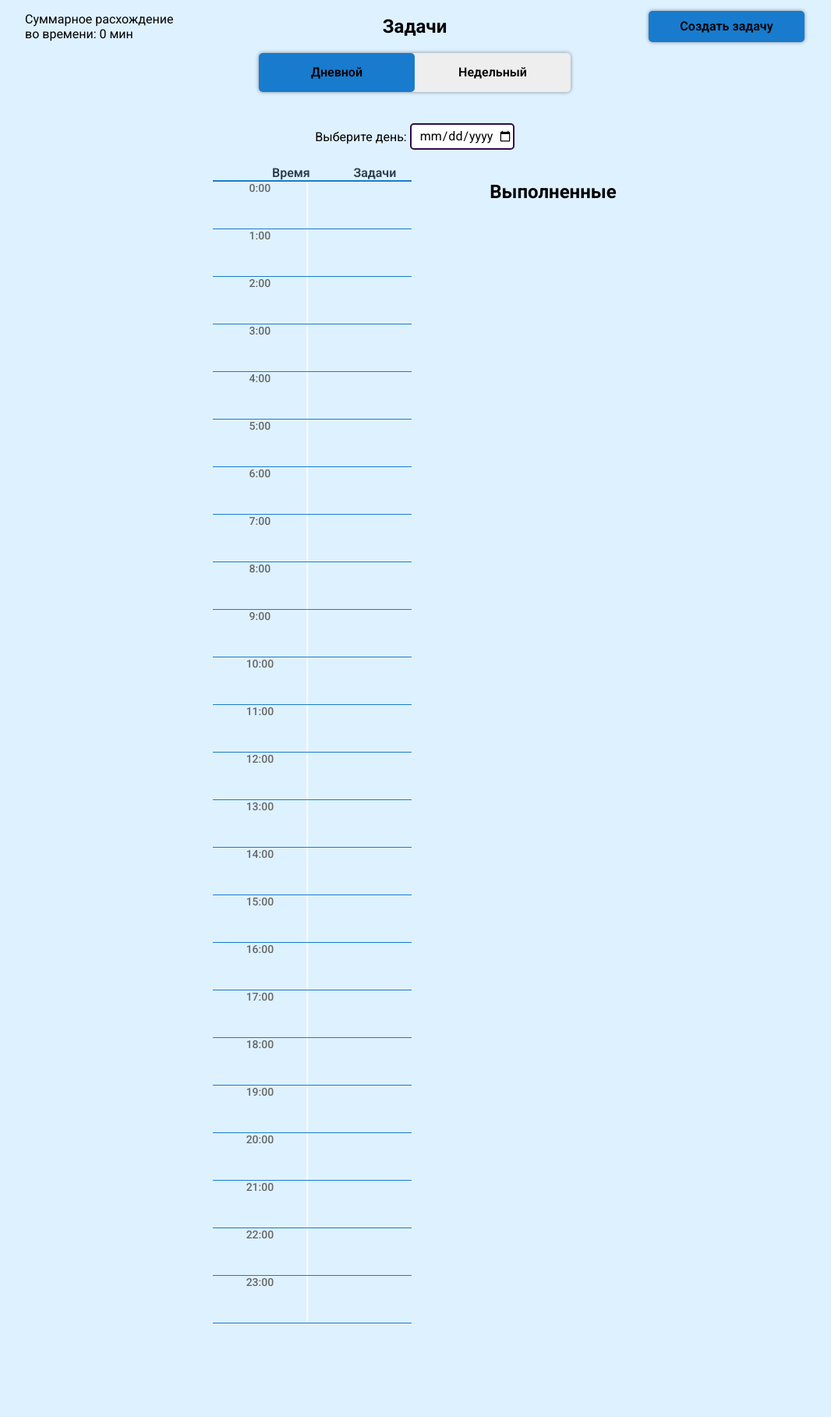
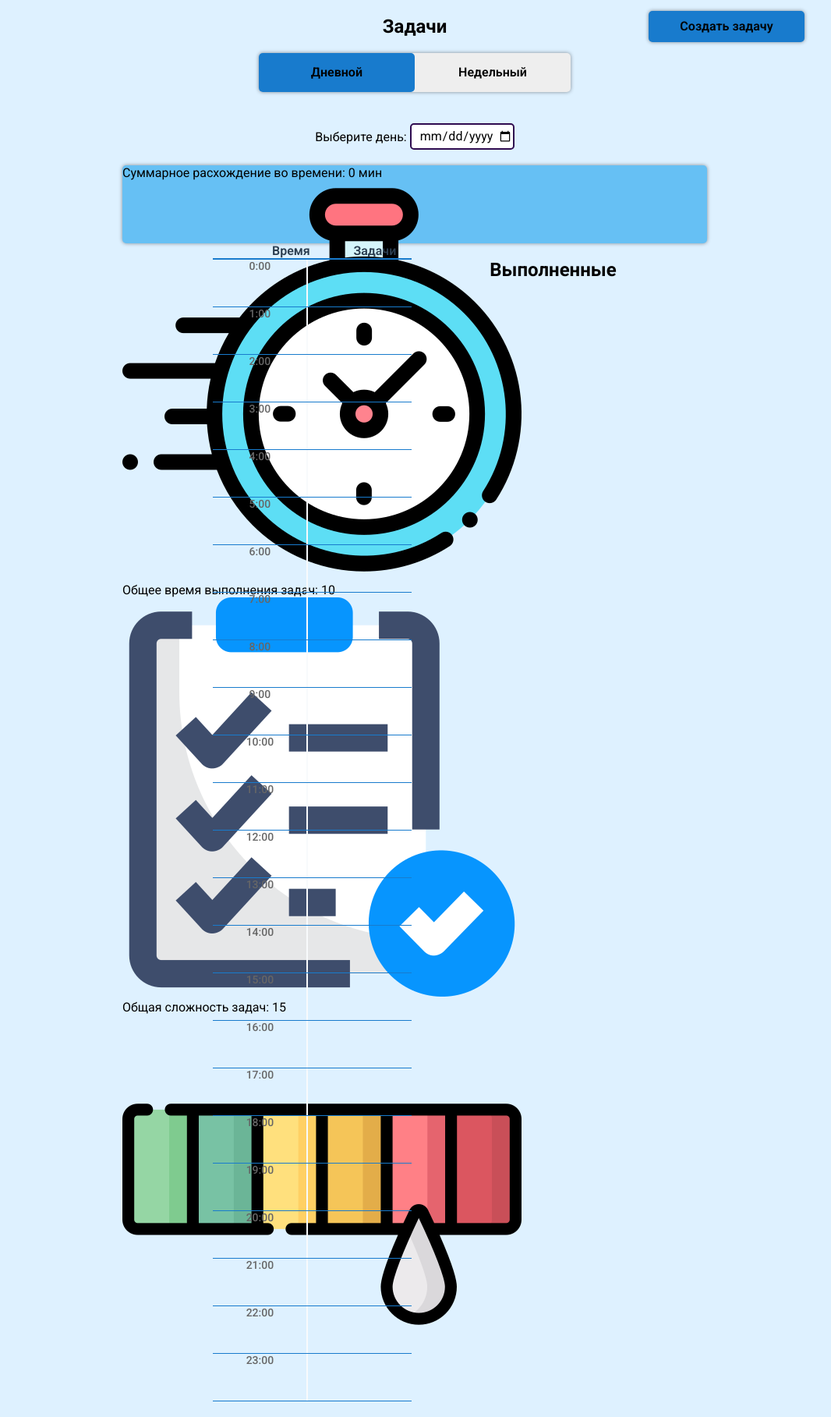
Before and after one commit to Naka4442/wonderful-planner, a Flask app: page / in a window 1280 px wide. Shown: the part 100-1917 px from the top of the page at 78% size, without its empty margins (108-1174 px from the left). Before the commit the page ends 1797 px from the top, so only its background shows below. Run offline with Flask 3, Linux system fonts and the light colour scheme; the visitor is signed in with stand-in values (Sample User, id 1).

Commit message:
Сделал изображения

```diff
--- a/static/css/index.css
+++ b/static/css/index.css
@@ -26,6 +26,14 @@ main{
     align-items: center;
     gap: 10px;
     width: 75%;
+}
+.stats{
+    width: 750px;
+    height: 100px;
+    background-color: #66c0f4;
+    border-radius: 5px;
+    box-shadow: 0 0 5px rgba(0, 0, 0, 0.426);
+
 }
 .task{
     width: 500px;
--- a/templates/index.html
+++ b/templates/index.html
@@ -17,7 +17,7 @@
 
     <main>
         <div class="top-menu">
-            <div id="filler">Суммарное расхождение во времени: {{difference}} мин</div>
+            <div id="filler"></div>
             <h2>Задачи</h2>
             <a href="/create" id = "create-task">Создать задачу</a>
         </div>
@@ -28,6 +28,14 @@
         <div class="select-day">
             <label for="select-day">Выберите день: </label>
             <input type="date" id="select-day">
+        </div>
+        <div class="stats">
+            <div class="time-d">Суммарное расхождение во времени: {{difference}} мин</div>
+            <img src="{{ url_for('static', filename='images/clock.png') }}"  alt="">
+            <div class="time-d">Общее время выполнения задач: 10</div>
+            <img src="{{ url_for('static', filename='images/done.png') }}" alt="">
+            <div class="time-d">Общая сложность задач: 15 </div>
+            <img src="{{ url_for('static', filename='images/speedometer.png') }}" alt="">
         </div>
         <div class="tasks-main">
             <div class="calendar-container">
```
Also changed, not shown: static/images/clock.png (added), static/images/done.png (added), static/images/speedometer.png (added).
